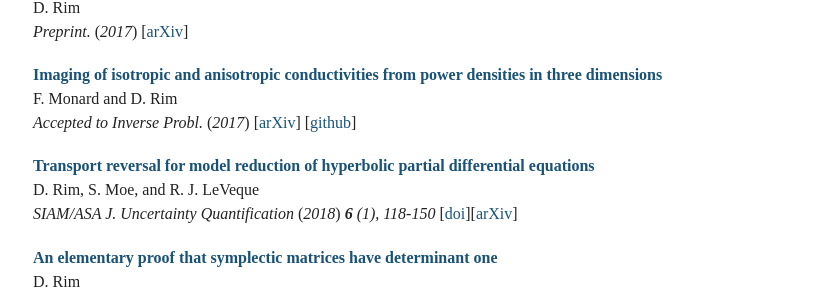
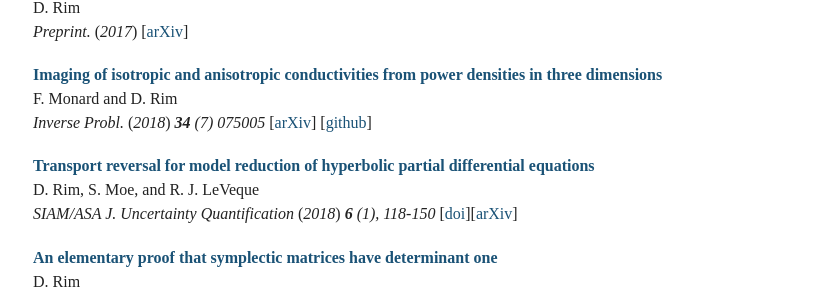
Before and after one commit to dsrim/dsrim.github.io, a Jekyll site: the page built from index.md, in a window 1280 px wide. Shown: the part 770-1067 px from the top of the page, without its empty margins (231-1045 px from the left). Built offline with Jekyll 4.4.1, drawn with Linux system fonts in a browser that asks for light colours.

Commit message:
updated inverse probl

```diff
--- a/index.md
+++ b/index.md
@@ -24,10 +24,11 @@ pubs:
 
     - title:    "Imaging of isotropic and anisotropic conductivities from power                  densities in three dimensions"
       author:   "F. Monard and D. Rim"
-      journal:  "Accepted to Inverse Probl."
+      journal:  "Inverse Probl."
       arxiv:    "http://arxiv.org/abs/1711.03137"
       github:   "http://github.com/dsrim/powerdensity3d"
-      year:     "2017"
+      numbers:  "**34** (7) 075005"
+      year:     "2018"
 
     - title:    "Transport reversal for model reduction of hyperbolic
                 partial differential equations"
```
Also changed, not shown: 1 other file.
